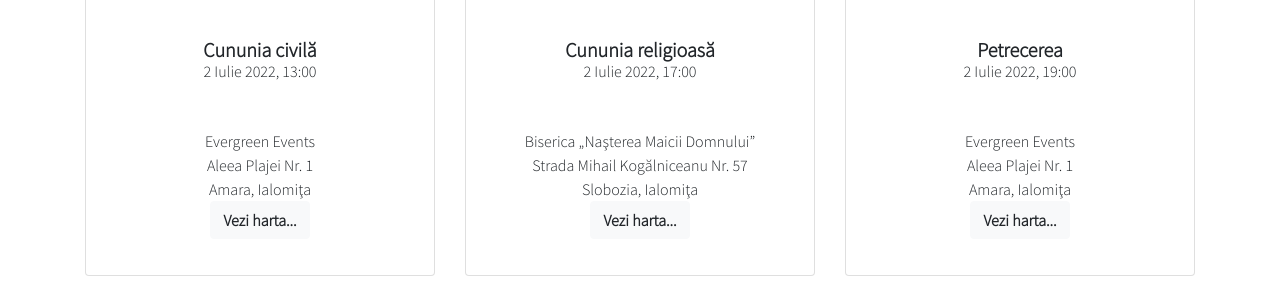
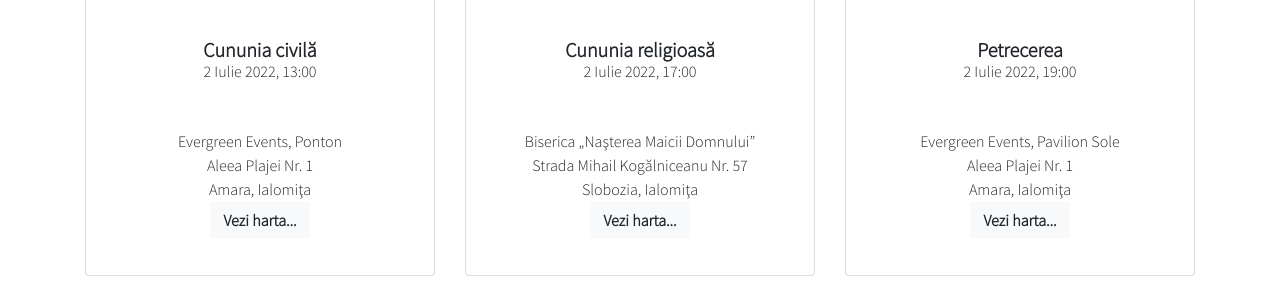
Before and after one commit to larisa-gheorghe/vue-wedding-app, a Vue app: page / in a window 1280 px wide. Shown: the part 3020-3309 px from the top of the page. Built offline with nearby package versions, Linux system fonts and the light colour scheme.

Commit message:
Edit event location

```diff
--- a/src/components/Evenimente.vue
+++ b/src/components/Evenimente.vue
@@ -17,7 +17,7 @@
           <h5 class="mb-0">Cununia civilă</h5>
           <h6 class="mb-5">2 Iulie 2022, 13:00</h6>
           <p class="text-align-center">
-            Evergreen Events
+            Evergreen Events, Ponton
             <br>
             Aleea Plajei Nr. 1
             <br>
@@ -57,7 +57,7 @@
           <h5 class="mb-0">Petrecerea</h5>
           <h6 class="mb-5">2 Iulie 2022, 19:00</h6>
           <p class="text-align-center">
-            Evergreen Events
+            Evergreen Events, Pavilion Sole
             <br>
             Aleea Plajei Nr. 1
             <br>
```
